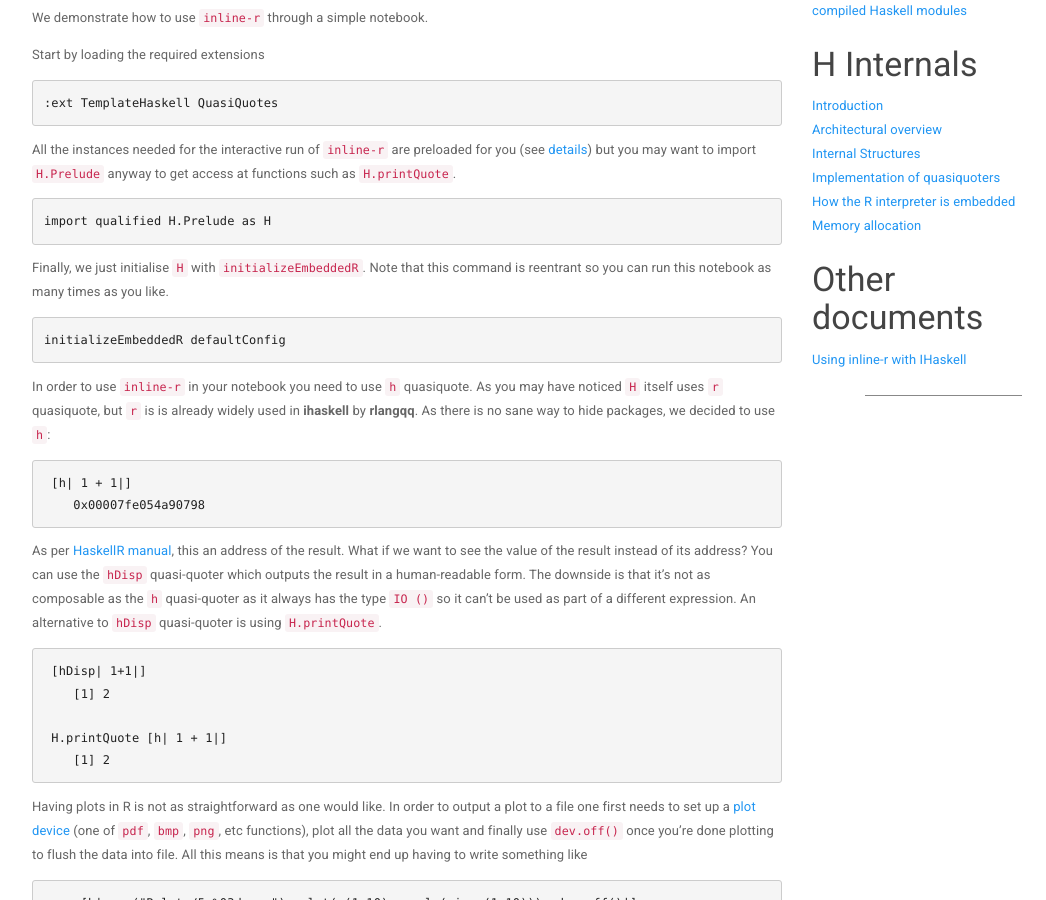
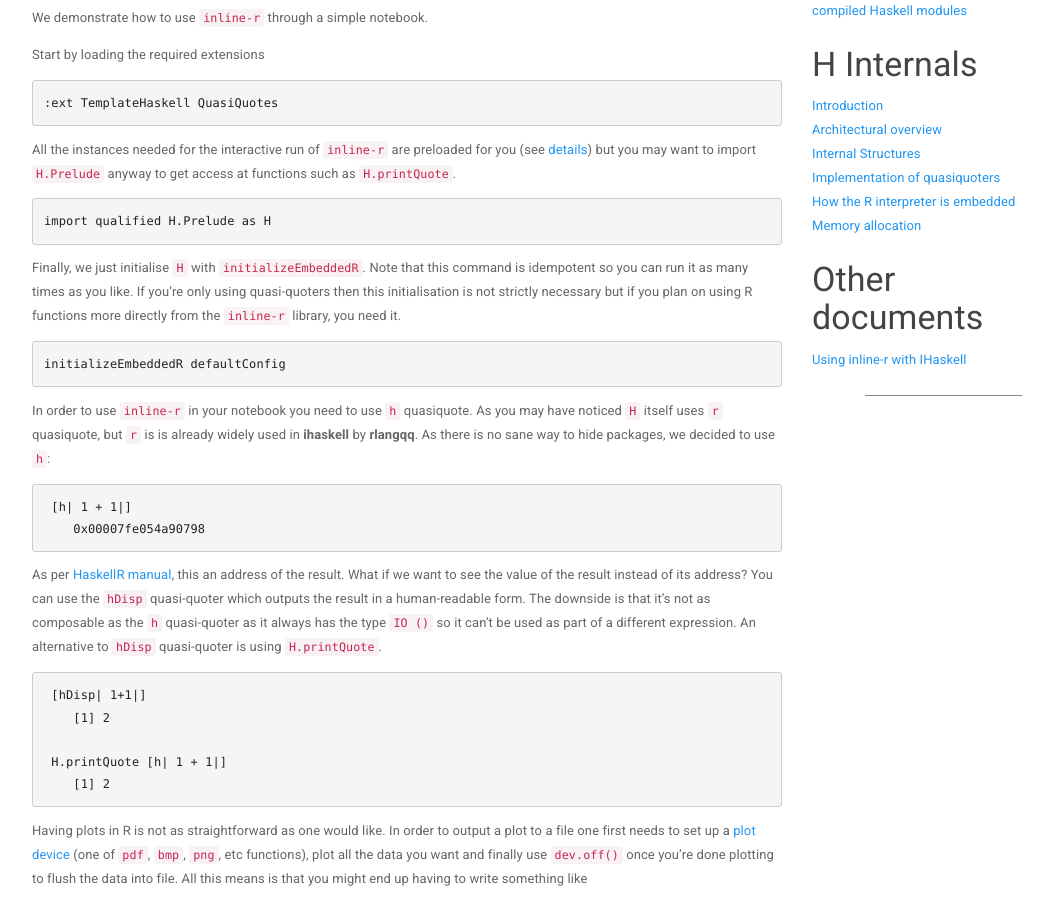
Before and after one commit to tweag/HaskellR, a Jekyll site: the page built from docs/20-inline-r-with-IHaskell.md, in a window 1280 px wide and 900 px high, scrolled down 785 px. Shown: the whole window, without its empty margins (38-1084 px from the left). Built offline with Jekyll 4.4.1, drawn with Linux system fonts in a browser that asks for light colours; Markdown is read by kramdown in place of the engine named in the settings; a style sheet for code colours, icons or effects is not loaded.

Commit message:
Clarify use of initializeEmbeddedR

````diff
--- a/docs/20-inline-r-with-IHaskell.md
+++ b/docs/20-inline-r-with-IHaskell.md
@@ -55,8 +55,10 @@ import qualified H.Prelude as H
 ```
 
 Finally, we just initialise `H` with `initializeEmbeddedR`. Note that
-this command is reentrant so you can run this notebook as many times
-as you like.
+this command is idempotent so you can run it as many times
+as you like. If you're only using quasi-quoters then this
+initialisation is not strictly necessary but if you plan on using R
+functions more directly from the `inline-r` library, you need it.
 
 ```haskell
 initializeEmbeddedR defaultConfig
````
